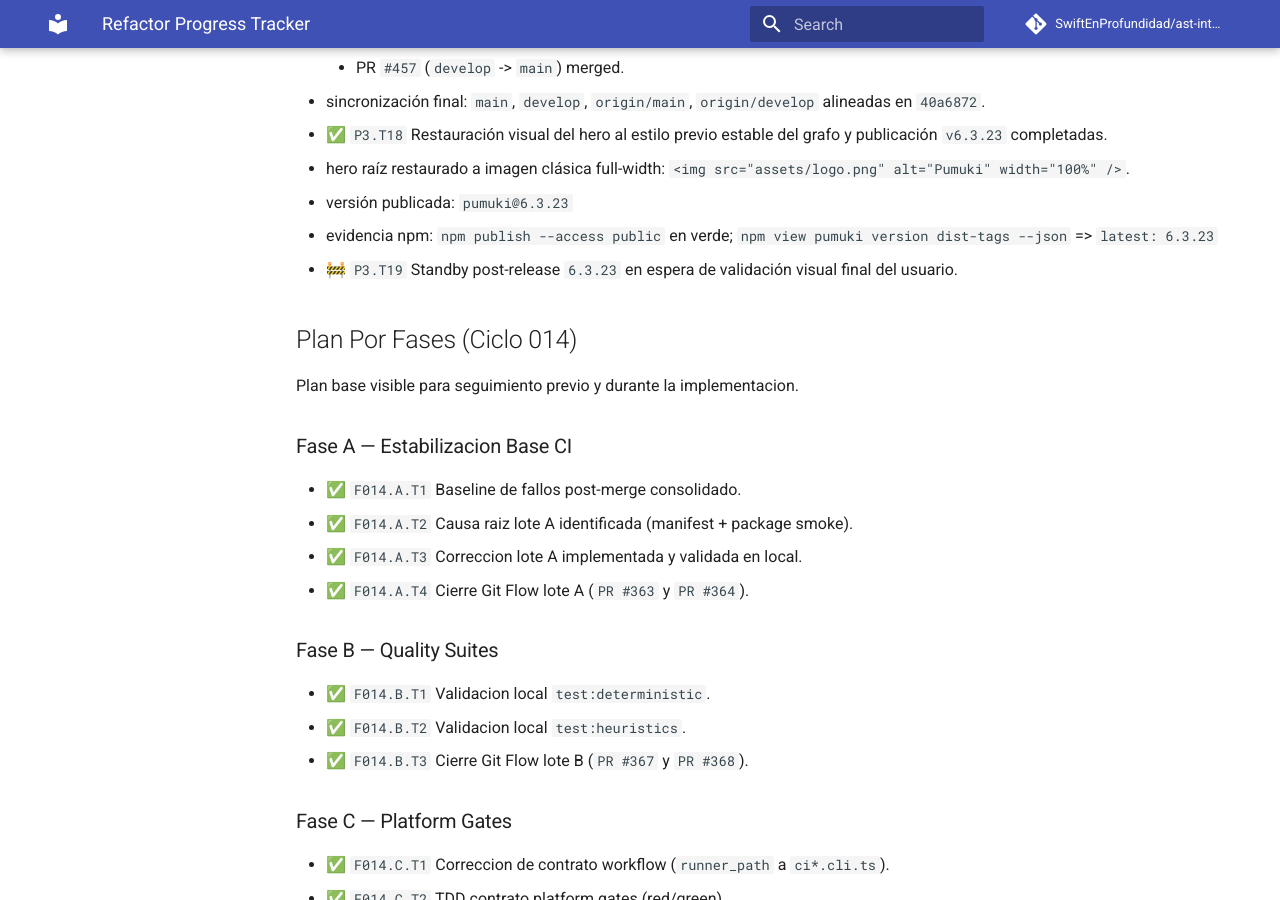
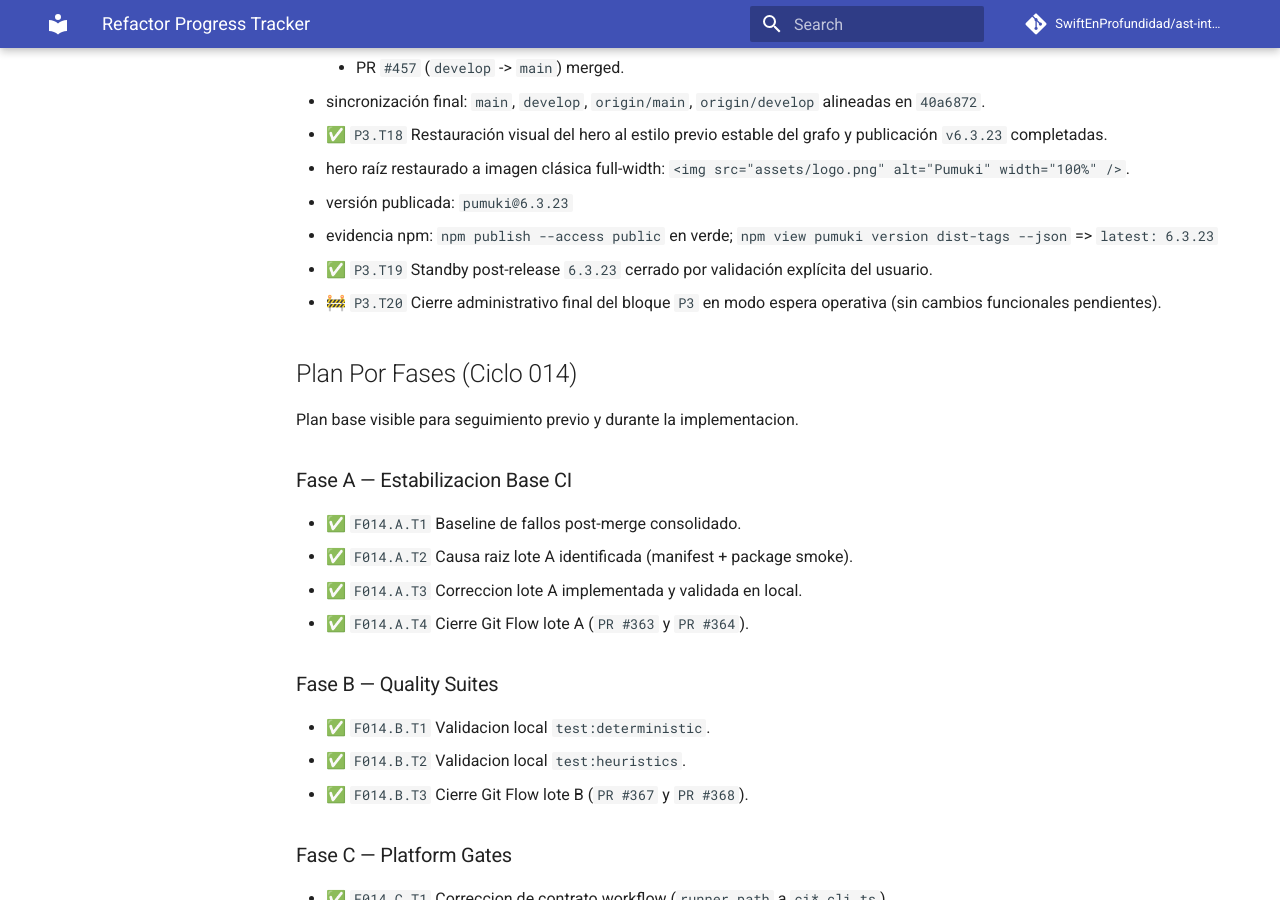
Before and after one commit to SwiftEnProfundidad/ast-intelligence-hooks, an MkDocs documentation site: the page built from docs/REFRACTOR_PROGRESS.md, in a window 1280 px wide and 900 px high, scrolled down 4952 px. Built offline with MkDocs 1.6.1 and Material for MkDocs 9.7.7, drawn with Linux system fonts in a browser that asks for light colours; comment, search, counter and statistics services are not loaded.

Commit message:
docs(tracker): close p3 t19 and open p3 t20 standby

```diff
--- a/docs/REFRACTOR_PROGRESS.md
+++ b/docs/REFRACTOR_PROGRESS.md
@@ -131,7 +131,8 @@ Fuente unica de seguimiento operativo. No se abren nuevos MDs temporales de trac
   - hero raíz restaurado a imagen clásica full-width: `<img src="assets/logo.png" alt="Pumuki" width="100%" />`.
   - versión publicada: `pumuki@6.3.23`
   - evidencia npm: `npm publish --access public` en verde; `npm view pumuki version dist-tags --json` => `latest: 6.3.23`
-- 🚧 `P3.T19` Standby post-release `6.3.23` en espera de validación visual final del usuario.
+- ✅ `P3.T19` Standby post-release `6.3.23` cerrado por validación explícita del usuario.
+- 🚧 `P3.T20` Cierre administrativo final del bloque `P3` en modo espera operativa (sin cambios funcionales pendientes).
 
 ## Plan Por Fases (Ciclo 014)
 Plan base visible para seguimiento previo y durante la implementacion.
```
